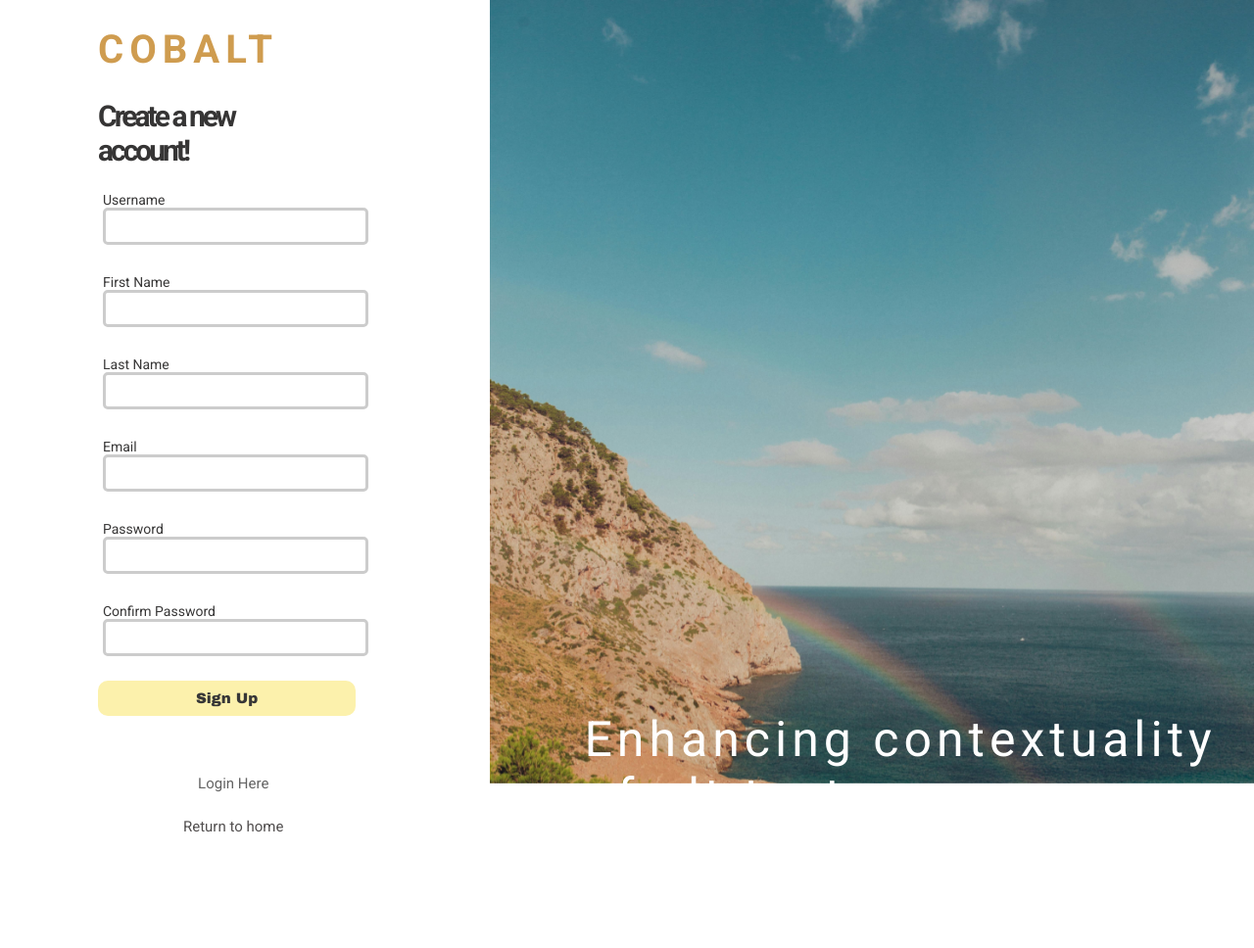
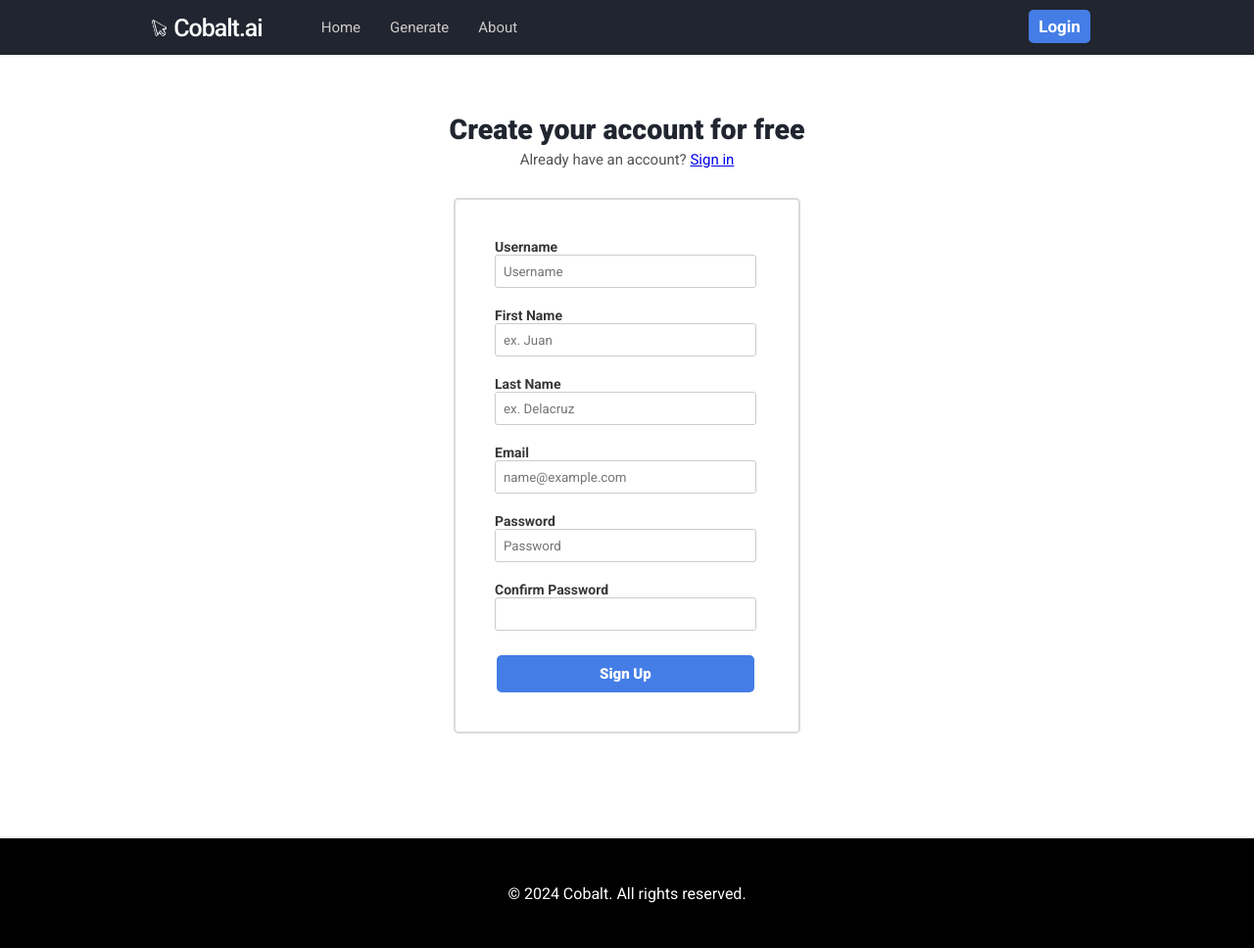
Before and after one commit to ramisdeadd/contextual-alt_text, a FastAPI app: page /auth/signup in a window 1280 px wide. Shown: the whole page at 98% size. Before the commit the page ends 850 px from the top, so only its background shows below. Run offline with FastAPI, Linux system fonts and the light colour scheme.

Commit message:
signup modified and changed overall design, footer and navbar added on signup.

```diff
--- a/src/static/styles.css
+++ b/src/static/styles.css
@@ -10,6 +10,8 @@ body{
     margin: 0;
     color: white;
     box-sizing: border-box;
+    margin: 0;
+    height: 100%;
 }
 
 .header{
@@ -70,6 +72,21 @@ body{
     margin-right: 30px;
 }
 
+.signform {
+    margin-left: 35px;
+    display: flex;
+    justify-content: center;
+    align-items: center;
+    flex-direction: column;
+    margin-bottom: 40px;
+    margin-top: 20px;
+}
+.signform label {
+    display: flex;
+    flex-direction: column;
+    justify-content: center;
+}
+
 .sidebutton-title {
     color: rgb(85, 85, 85);
 }
@@ -137,10 +154,10 @@ body{
 }
 
 .cobalt{
-    font-size: 30px;
-    letter-spacing: -2px;
+    font-size: 25px;
+    letter-spacing: -1px;
     font-weight: 500;
-    margin-right: 20px;
+    margin-right: 30px;
 }
 
 .wspacer{
@@ -439,13 +456,25 @@ body{
     flex-direction: row;
     justify-content: center;
     align-items: center;
+    padding: 1rem;
+    bottom: 0;
 }
 
 .cobalt-footer {
     margin-right: 1500px;
+    display: flex;
+    flex-direction: column;
+    gap: 1px;
+}
+
+.footer-subtitle {
+    margin-top: -23px;
+    font-size: 14px;
+
 }
 
 .footer-block img {
+    margin-top: 13px;
     width: 40px;
     height: auto;
 }
@@ -824,41 +853,8 @@ body{
     color: black;
 }
 
-.logimage {
-    flex: 1;
-    background-size: cover;
-    height: 100vh;
-    width: 200vw;
-    margin-left: 100px;
-    overflow: hidden;
-
-}
-
-.logimage::before {
-    content: "";
-    position: fixed;
-    top: 0;
-    left: 500px;
-    right: 0;
-    bottom: 0;
-    background: url(../../static/images/bg5.jpg) no-repeat;
-    background-size: cover;
-    z-index: -1;
-}
-
-.logtitle {
-    font-size: 50px;
-    margin-left: 50px;
-    letter-spacing: 5px;
-    margin-top: 700px;
-}
-
-.logsubtitle p {
-    margin-left: 50px;
-    font-size: 15px;
-    font-family: sans-serif;
-    color: #e7e7e7;
-}
+
+
 
 .loguser {
     display: flex;
@@ -922,7 +918,7 @@ body{
     border: none;
     outline: none;
     font-size: 15px;
-    font-family: Archivo;
+    font-family: "Roboto", sans-serif;
     color: rgb(55, 55, 55);
 }
 
@@ -949,78 +945,90 @@ body{
     display: flex;
     justify-content: center;
     align-items: center;
-    margin-left: -70px;
+}
+
+
+.main-signup-container {
+    width: 350px;
+    height: auto;
+    border: 2px solid rgb(218, 218, 218);
+    margin: 0px auto;
+    display: flex;
+    flex-direction: column;
+    align-items: center;
+    justify-content: center;
+    border-radius: 5px;
+}
+
+.page-container {
+    display: flex;
+    flex-direction: column;
+    min-height: 100vh;
+}
+
+
+
+
+.signup-header {
     margin-top: 60px;
-}
-
-.logintoptitle {
-    color: rgb(54, 53, 53);
-    font-size: 15px;
-    margin-bottom: 5px;
-    letter-spacing: -3px;
-}
-
-.logcobalt {
-    color: rgb(207, 156, 79);
-    font-size: 20px;
-    margin-bottom: 0px;
-    letter-spacing: 6px;
-}
-
-.main-signup-container {
-    margin-top: 0px;
-    display: flex;
-    flex-direction: row;
-    justify-content: space-around;
-    align-items: center;
-}
-
-
-.signuser {
-    display: flex;
-    flex-direction: column;
-    margin-bottom: 20px;
-}
-
-/* .signuser input:invalid {
-    border-radius: 5px;
-    border: 3px solid #a84f4f;
-}
-
-.signuser input:empty{
-    border-radius: 5px;
-    border: 3px solid #ccc;
-} */
+    display: flex;
+    justify-content: center;
+    flex-direction: column;
+    align-items: center;
+    text-align: center;
+    color: #212530;
+    font-size: 19px;
+    gap: 0px;
+    margin-bottom: 30px;
+}
+
+.signup-header > * {
+    margin: 0;
+    padding: 0;
+}
+
+.signup-header span {
+    margin-top: 5px;
+    font-size: 15px;
+    font-weight: 400;
+    color:#535353;
+}
+.signup-header h2 {
+    font-weight: 900;
+}
+
 
 .signuser label {
     font-size: 14px;
     margin: 5px;
     color: #383737;
+    margin-top: 20px;
+    font-weight: 600;
 }
 
 .signuser input {
     height: 30px;
     width: 255px;
-    border-radius: 5px;
-    border: 3px solid #ccc;
-    font-family: Archivo;
+    border-radius: 3px;
+    border: 1px solid #ccc;
+    font-family: "Roboto", sans-serif;
     color: #616060;
     padding-left: 8px;
 }
 
-.signup-container {
-    margin-left: 100px;
-}
 
 .signbutton button{
-    padding: 10px 100px 10px;
-    border-radius: 10px;
-    background-color: #fcefa1e0;
+    margin-left: 7px;
+    margin-top: 20px;
+    padding: 10px 105px 10px;
+    border-radius: 5px;
+    background-color: rgb(68, 125, 230);
     border: none;
     outline: none;
-    font-size: 15px;
-    font-family: Archivo;
-    color: rgb(55, 55, 55);
+    font-weight: 900;
+    font-size: 15px;
+    font-family: "Roboto", sans-serif;
+    color: rgb(255, 255, 255);
 }
 
 .greet span{
@@ -1062,7 +1070,7 @@ body{
 }
 
 .titlecont img {
-    width: 40px;
+    width: 30px;
     height: auto;
 }
 
@@ -1098,7 +1106,6 @@ body{
 }
 
 .returnhome {
-    margin-left: -70px;
     text-align: center;
     justify-content: center;
     align-items: center;
@@ -1106,9 +1113,11 @@ body{
 }
 
 .requirements ul li {
-    color: black;
-    font-size: 13px;
-    font-family: sans-serif;
+    color: rgb(59, 59, 59);
+    font-size: 12px;
+    font-weight: 500;
+    font-family: "Roboto", sans-serif;
+
 }
 
 .signuser .requirements {
--- a/src/templates/pages/signup.html
+++ b/src/templates/pages/signup.html
@@ -1,23 +1,27 @@
 {% extends 'layouts/base.html' %}
 {% block body %}
+<section>
+    {% block navbar_index%}
+    {% include 'layouts/navbar_index.html' %}
+    {% endblock %}
+</section>
+
+
+<div class="page-container">
+
+    <div class="signup-header">
+        <h2>Create your account for free</h2>
+        <span>Already have an account? <a href="/auth/login">Sign in</a></span>
+    </div>
 
     <div class="main-signup-container">
+
         <div class="signup-container">
-        <div class="logcobalt">
-            <h1>
-                COBALT
-            </h1>
-        </div>
-        <div class="logintoptitle">
-            <h1>
-                Create a new <br> account!
-            </h1>
-        </div>
             <div class="signform">
                 <form id="signup-form" name="signup_form">
                     <div class="signuser">
                         <label for="username_input">Username<br>
-                    <input type="text" id="username_input" name="username" minlength="6" maxlength="13" pattern="[a-zA-Z0-9]+" title="Username must be between 6 and 13 Characters. No special Characters and spaces." required>
+                        <input type="text" id="username_input" name="username" minlength="6" maxlength="13" pattern="[a-zA-Z0-9]+" title="Username must be between 6 and 13 Characters. No special Characters and spaces." placeholder="Username" required>
 
                         <div class="requirements">
                             <ul>
@@ -31,7 +35,7 @@
                     </div>
                     <div class="signuser">
                         <label for="first_name_input">First Name<br>
-                    <input type="text" id="first_name_input" name="first_name" minlength="2" maxlength="40" pattern="[a-zA-Z\s]+" title="First Name must be between 2 and 40. No special Characters and numbers." required >
+                        <input type="text" placeholder="ex. Juan" id="first_name_input" name="first_name" minlength="2" maxlength="40" pattern="[a-zA-Z\s]+" title="First Name must be between 2 and 40. No special Characters and numbers." required >
 
                         <div class="requirements">
                             <ul>
@@ -45,7 +49,7 @@
                     </div>
                     <div class="signuser">
                         <label for="last_input_input">Last Name<br>
-                    <input type="text" id="last_input_input" name="last_name" required>
+                        <input type="text" placeholder="ex. Delacruz" id="last_input_input" name="last_name" required>
 
                         <div class="requirements">
                             <ul>
@@ -58,7 +62,7 @@
                     </div>
                     <div class="signuser">
                         <label for="email_input">Email<br>
-                        <input type="text" id="email_input" name="email" required>
+                            <input type="text" placeholder="name@example.com" id="email_input" name="email" required>
 
                             <div class="requirements">
                                 <ul>
@@ -69,7 +73,7 @@
                     </div>
                     <div class="signuser">
                         <label for="password_input">Password<br>
-                    <input type="password" id="password_input" name="plain_password" title="Password must contain at least one number and one uppercase and lowercase letter, and at least 8 or more characters." pattern="(?=.*\d)(?=.*[a-z])(?=.*[A-Z]).{8,}" required>
+                        <input type="password" placeholder="Password" id="password_input" name="plain_password" title="Password must contain at least one number and one uppercase and lowercase letter, and at least 8 or more characters." pattern="(?=.*\d)(?=.*[a-z])(?=.*[A-Z]).{8,}" required>
 
                         <div class="requirements">
                             <ul>
@@ -100,33 +104,33 @@
 
 
             </div>
-
-        <div class="logsign">
-            <a href="/auth/login">Login Here</a>
-        </div>
-        <div class="returnhome">
-            <a href="/">Return to home</a>
-        </div>
-    </div>
-
-
-    <div class="logimage">
-        <div class="logtitle">
-            Enhancing contextuality of alt-text, <br>
-            Better context is better quality.
-        </div>
-        <div class="logsubtitle">
-            <p>
-                Lorem ipsum dolor sit amet, consectetur adipiscing elit, sed do eiusmod tempor incididunt <br>
-                ut labore et dolore magna aliqua. Ut enim ad minim veniam, quis nostrud exercitation ullamco <br>
-                laboris nisi ut aliquip ex ea commodo consequat. Duis aute irure dolor in reprehenderit in <br>
-            </p>
-        </div>
         </div>
 
         </div>
     </div>
 
+    <section>
+        <footer class="footer-block">
+            <img src="../../static/images/main-icon-white.png">
+            <div class="cobalt-footer">
+                <h3>Cobalt.ai</h3>
+                <div class="footer-subtitle">
+                    <span>Contextual Alt-Text Generator</span>
+                </div>
+
+
+            </div>
+            <div class="footer-content">
+                <span>© 2024 Cobalt. All rights reserved.</span>
+            </div>
+
+
+        </footer>
+
+</section>
+</div>
+
+
 
 
 <script src="{{ url_for('static', path='signup.js') }}" defer></script>
```
Also changed, not shown: src/templates/layouts/navbar_dashboard_profile.html (deleted, +0 -56 lines), src/templates/pages/index.html (+9 -4 lines). Lines whose indentation alone changed are shown as unchanged.
